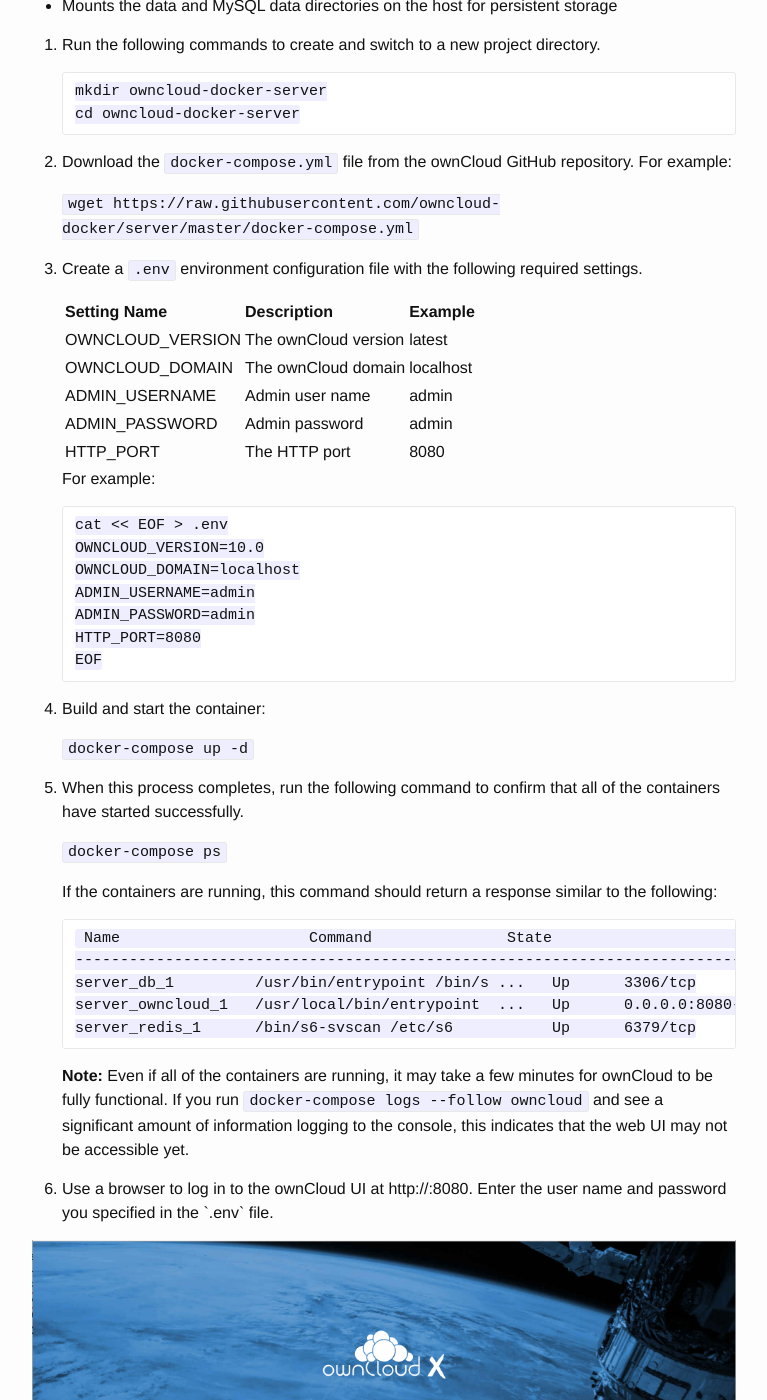
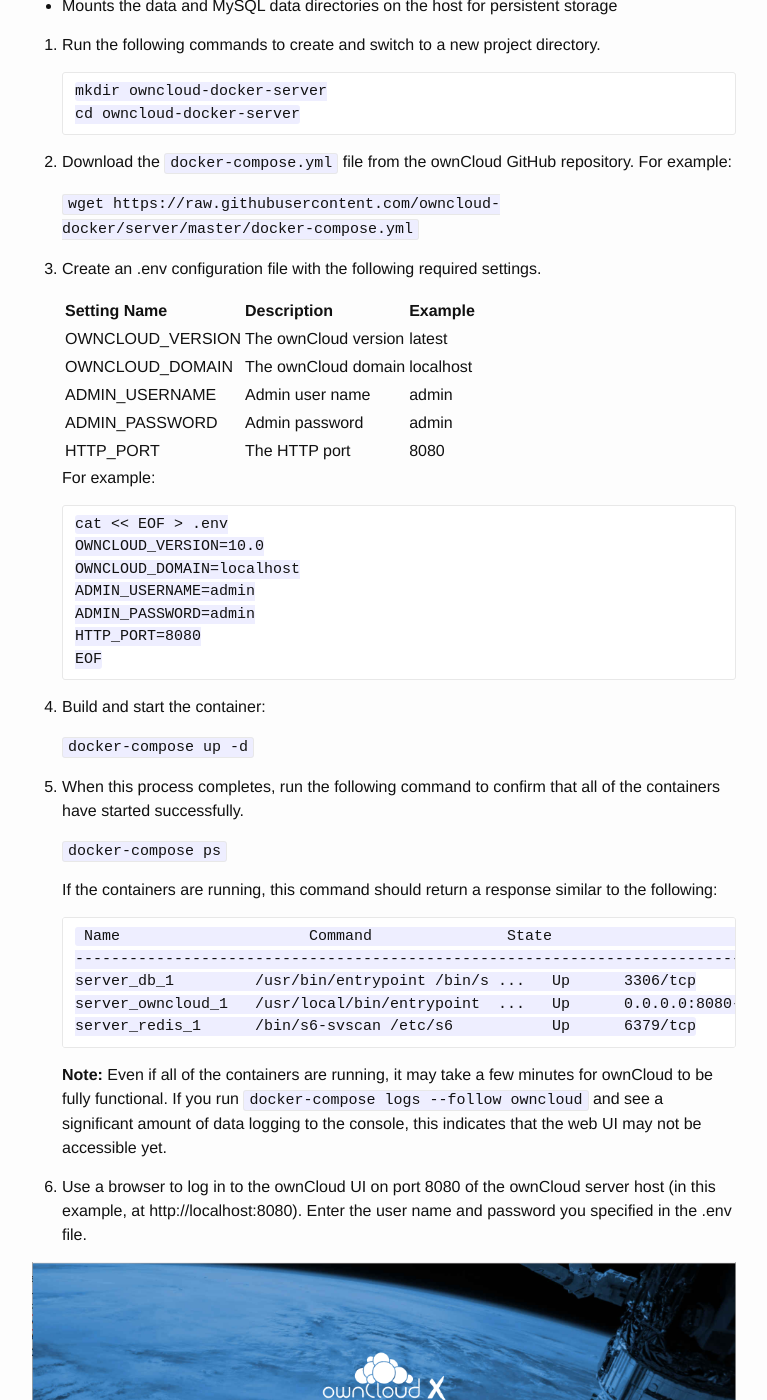
Before and after one commit to davidhoyle/github.io, a Jekyll site: the page built from _install-ocserver-docker/install-ocserver-docker.md, in a window 1280 px wide and 1400 px high, scrolled down 494 px. Shown: the whole window, without its empty margins (386-1153 px from the left). Built offline with Jekyll 4.4.1, drawn with Linux system fonts in a browser that asks for light colours.

Commit message:
Misc edits

````diff
--- a/_install-ocserver-docker/install-ocserver-docker.md
+++ b/_install-ocserver-docker/install-ocserver-docker.md
@@ -29,7 +29,7 @@ You can use the [ownCloud Docker image](https://hub.docker.com/r/owncloud/server
 
    `wget https://raw.githubusercontent.com/owncloud-docker/server/master/docker-compose.yml`
 
-3. Create a `.env` environment configuration file with the following required settings.
+3. Create an .env configuration file with the following required settings.
 
    | **Setting Name**     | **Description**          | **Example** |
    |----------------------|--------------------------|-------------|
@@ -69,9 +69,9 @@ You can use the [ownCloud Docker image](https://hub.docker.com/r/owncloud/server
    server_redis_1      /bin/s6-svscan /etc/s6           Up      6379/tcp
    ```
    **Note:**
-   Even if all of the containers are running, it may take a few minutes for ownCloud to be fully functional. If you run `docker-compose logs --follow owncloud` and see a significant amount of information logging to the console, this indicates that the web UI may not be accessible yet.
+   Even if all of the containers are running, it may take a few minutes for ownCloud to be fully functional. If you run `docker-compose logs --follow owncloud` and see a significant amount of data logging to the console, this indicates that the web UI may not be accessible yet.
 
-6. Use a browser to log in to the ownCloud UI at http://<owncloud_domain>:8080. Enter the user name and password you specified in the `.env` file.
+6. Use a browser to log in to the ownCloud UI on port 8080 of the ownCloud server host (in this example, at http://localhost:8080). Enter the user name and password you specified in the .env file.
 
  ![ownCloud UI Login](../images/owncloud-server-login.png)
 
````
Also changed, not shown: 2 other files.
